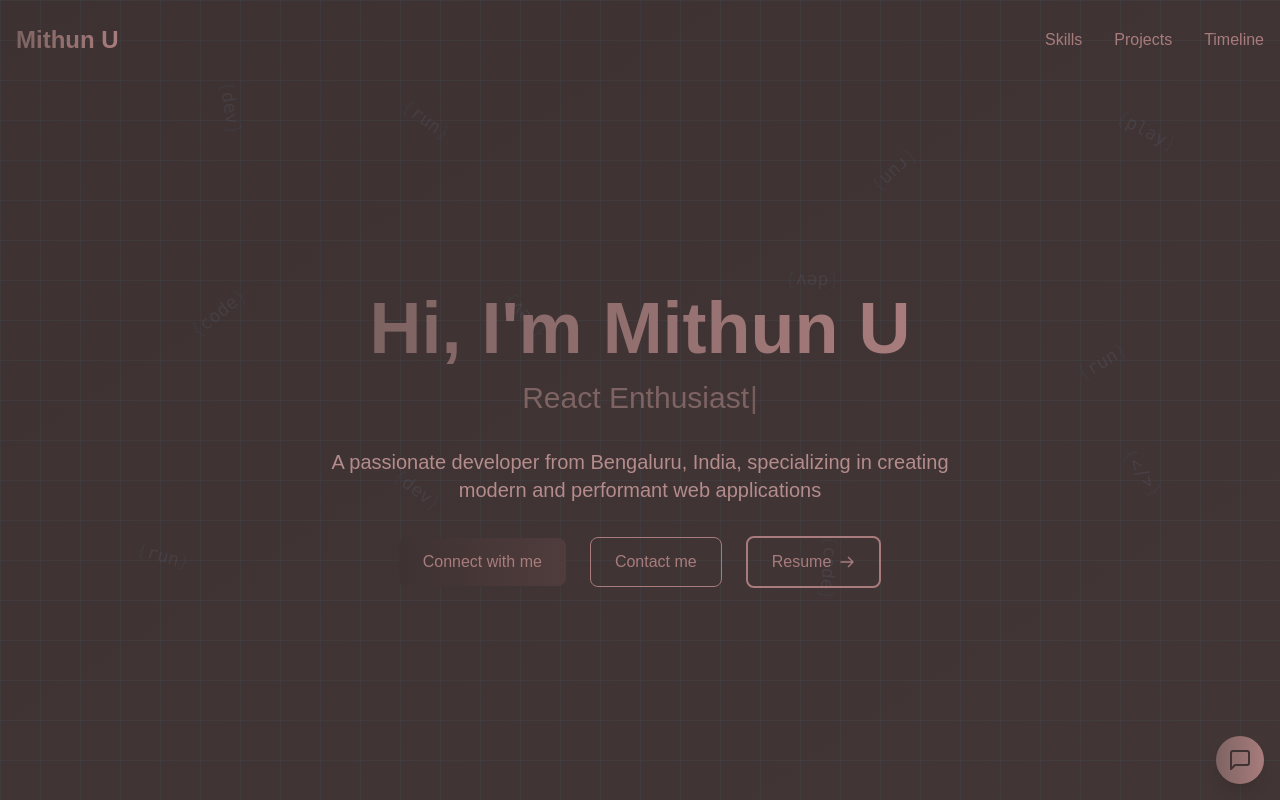
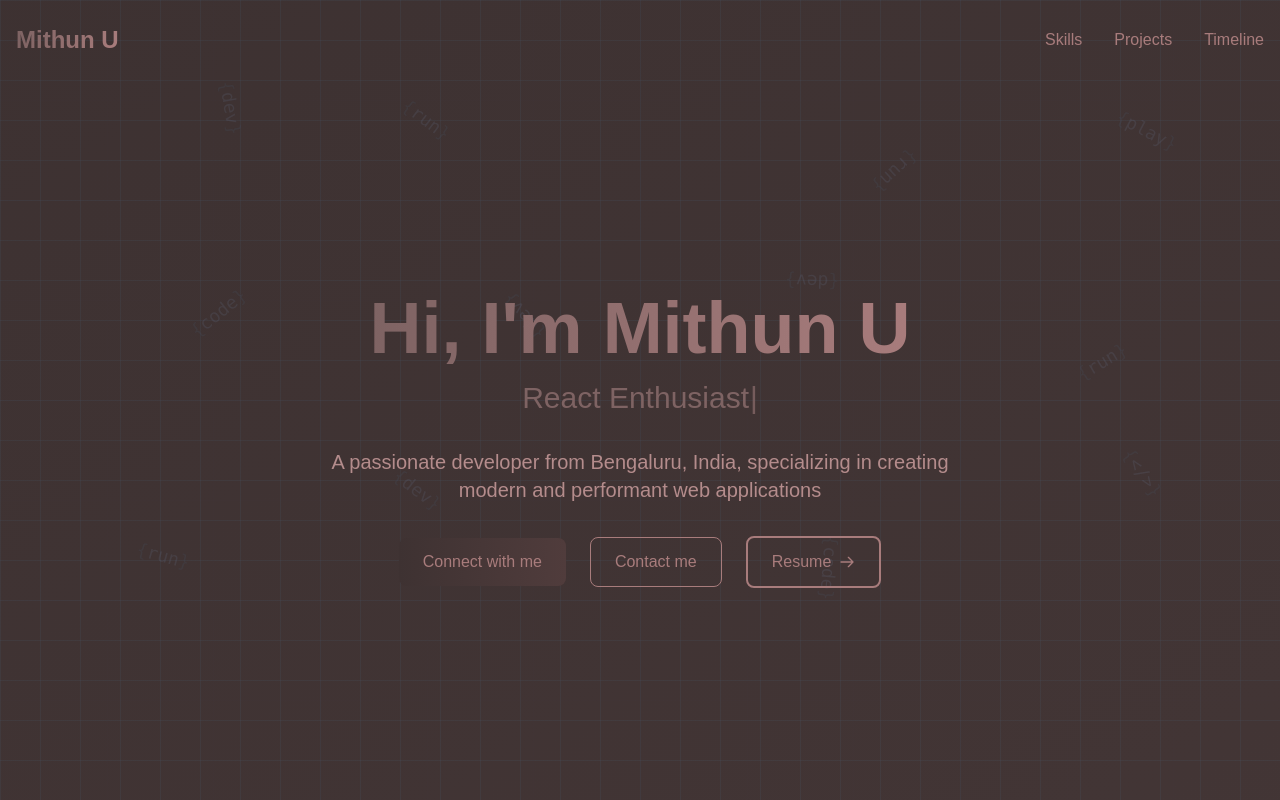
Before and after one commit to Mithun-750/www, a Next.js app: page / in a window 1280 px wide. Shown: the top 800 px of the page. Built offline with nearby package versions, Linux system fonts and the light colour scheme.

Commit message:
Refactor: Remove ChatBotWrapper component

```diff
--- a/src/app/layout.tsx
+++ b/src/app/layout.tsx
@@ -2,7 +2,7 @@ import BackgroundPattern from "@/components/BackgroundPattern";
 import type { Metadata } from "next";
 import { Geist, Geist_Mono } from "next/font/google";
 import "./globals.css";
-import ChatBotWrapper from "@/components/ChatBotWrapper";
+// import ChatBotWrapper from "@/components/ChatBotWrapper";
 
 const geistSans = Geist({
   variable: "--font-geist-sans",
@@ -86,7 +86,7 @@ export default function RootLayout({
       >
         <BackgroundPattern />
         {children}
-        <ChatBotWrapper />
+        {/* <ChatBotWrapper /> */}
       </body>
     </html>
   );
```
